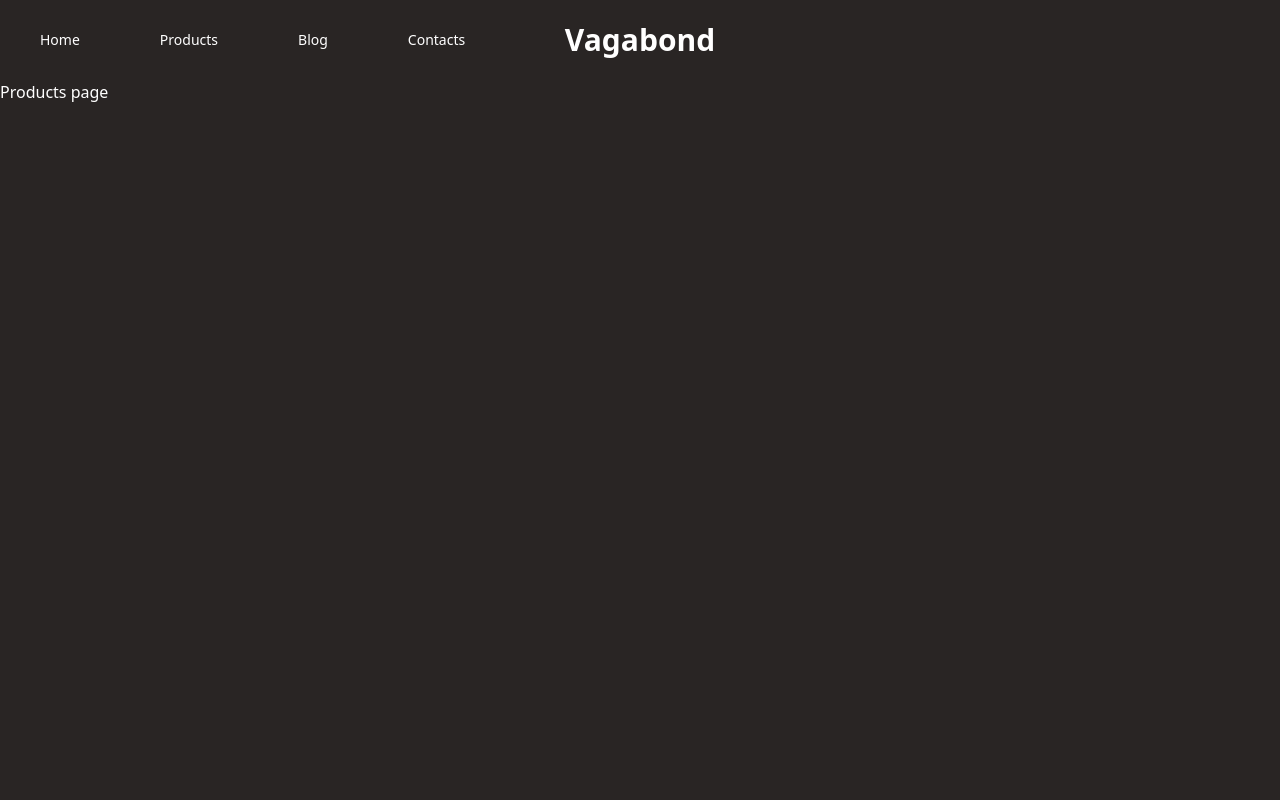
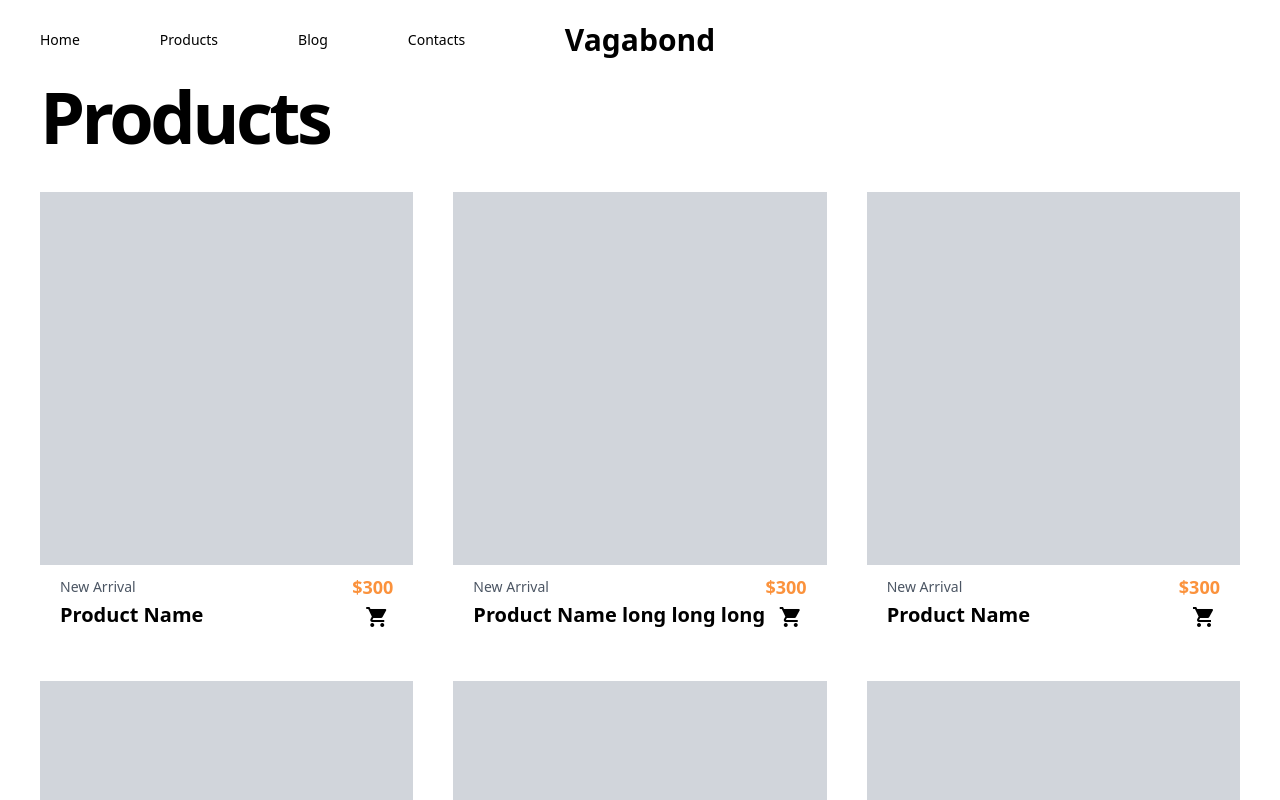
Before and after one commit to TulioDR/vagabond, a Next.js app: page /products in a window 1280 px wide. Shown: the top 800 px of the page. Built offline with nearby package versions, Linux system fonts and the light colour scheme.

Commit message:
Create Products page

```diff
--- /dev/null
+++ b/src/components/Home/About/index.tsx
@@ -0,0 +1,19 @@
+import Subtitle from "@/components/Subtitle";
+
+type Props = {};
+
+export default function About({}: Props) {
+   return (
+      <div className="grid md:grid-cols-2 gap-10 mt-10">
+         <div>
+            <div>
+               <Subtitle>About Us</Subtitle>
+            </div>
+            <div className="grid place-content-center text-justify">
+               Lorem Ipsum is simply dummy text of the printing and typesetting
+               industry.
+            </div>
+         </div>
+      </div>
+   );
+}
--- a/src/components/Home/Traits/index.tsx
+++ b/src/components/Home/Guarantees/index.tsx
@@ -3,7 +3,7 @@ import Trait from "./Trait";
 
 type Props = {};
 
-export default function Traits({}: Props) {
+export default function Guarantees({}: Props) {
    return (
       <div className="bg-zinc-600 w-full py-10 2xl:py-14 rounded-3xl flex items-center">
          <div className="grid grid-cols-1 sm:grid-cols-2 md:grid-cols-4 gap-10 w-full px-10">
--- a/src/components/Navbar/index.tsx
+++ b/src/components/Navbar/index.tsx
@@ -1,10 +1,26 @@
+import { useEffect, useState } from "react";
 import NavLink from "./NavLink";
+import { useRouter } from "next/router";
 
 type Props = {};
 
 export default function Navbar({}: Props) {
+   const [isWhite, setIsWhite] = useState<boolean>(true);
+   const { route } = useRouter();
+
+   useEffect(() => {
+      if (route === "/products") setIsWhite(false);
+      else if (route === "/blog") setIsWhite(true);
+      else if (route === "/contact") setIsWhite(false);
+      else setIsWhite(true);
+   }, [route]);
+
    return (
-      <div className="fixed top-0 left-0 w-full h-20 flex items-center text-white px-10 z-20">
+      <div
+         className={`fixed top-0 left-0 w-full h-20 flex items-center px-10 z-20 ${
+            isWhite ? "text-white" : "text-black"
+         }`}
+      >
          <div className="w-1/2 flex space-x-20 text-sm">
             <NavLink href="/">Home</NavLink>
             <NavLink href="/products">Products</NavLink>
--- /dev/null
+++ b/src/components/Products/Card/Price.tsx
@@ -0,0 +1,5 @@
+type Props = {};
+
+export default function Price({}: Props) {
+   return <div>Price</div>;
+}
--- /dev/null
+++ b/src/components/Products/Card/index.tsx
@@ -0,0 +1,27 @@
+type Props = {
+   name: string;
+};
+
+export default function Card({ name }: Props) {
+   return (
+      <div>
+         <div className="aspect-square bg-gray-300"></div>
+         <div className="px-5 py-2">
+            <div className="flex items-center justify-between">
+               <span className="text-sm text-gray-600">New Arrival</span>
+               <span className="text-lg font-semibold text-orange-400">
+                  $300
+               </span>
+            </div>
+            <div className="flex justify-between">
+               <div className="text-xl font-bold min-h-[32px] flex-1">
+                  {name}
+               </div>
+               <button className="w-8 h-8 grid place-content-center">
+                  <span className="material-icons">shopping_cart</span>
+               </button>
+            </div>
+         </div>
+      </div>
+   );
+}
--- /dev/null
+++ b/src/components/Subtitle.tsx
@@ -0,0 +1,11 @@
+type Props = {
+   children: React.ReactNode;
+};
+
+export default function Subtitle({ children }: Props) {
+   return (
+      <h1 className="text-3xl sm:text-6xl md:text-4xl lg:text-6xl xl:text-7xl 2xl:text-8xl font-extrabold tracking-tighter min-w-max">
+         {children}
+      </h1>
+   );
+}
--- a/src/pages/index.tsx
+++ b/src/pages/index.tsx
@@ -1,6 +1,7 @@
 import Banner from "@/components/Home/Banner";
 import Slider from "@/components/Home/Slider";
-import Traits from "@/components/Home/Traits";
+import Guarantees from "@/components/Home/Guarantees";
+import About from "@/components/Home/About";
 
 export default function Home() {
    return (
@@ -9,7 +10,8 @@ export default function Home() {
             <Banner />
             <Slider />
          </div>
-         <Traits />
+         <Guarantees />
+         <About />
       </main>
    );
 }
--- a/src/pages/products.tsx
+++ b/src/pages/products.tsx
@@ -1,3 +1,18 @@
+import Card from "@/components/Products/Card";
+import Subtitle from "@/components/Subtitle";
+
 export default function Products() {
-   return <div className="pt-20">Products page</div>;
+   return (
+      <div className="pt-20 px-10 bg-white text-black">
+         <Subtitle>Products</Subtitle>
+         <div className="grid grid-cols-3 gap-10 mt-10">
+            <Card name="Product Name" />
+            <Card name="Product Name long long long" />
+            <Card name="Product Name" />
+            <Card name="Product Name" />
+            <Card name="Product Name" />
+            <Card name="Product Name" />
+         </div>
+      </div>
+   );
 }
--- a/tsconfig.json
+++ b/tsconfig.json
@@ -1,5 +1,7 @@
 {
    "compilerOptions": {
+      "noUnusedLocals": true,
+      "noUnusedParameters": true,
       "target": "es5",
       "lib": ["dom", "dom.iterable", "esnext"],
       "allowJs": true,
```
Also changed, not shown: src/components/Home/Guarantees/Trait.tsx (renamed from src/components/Home/Traits/Trait.tsx), src/components/Products/index.tsx (added). Lines whose indentation alone changed are shown as unchanged.
